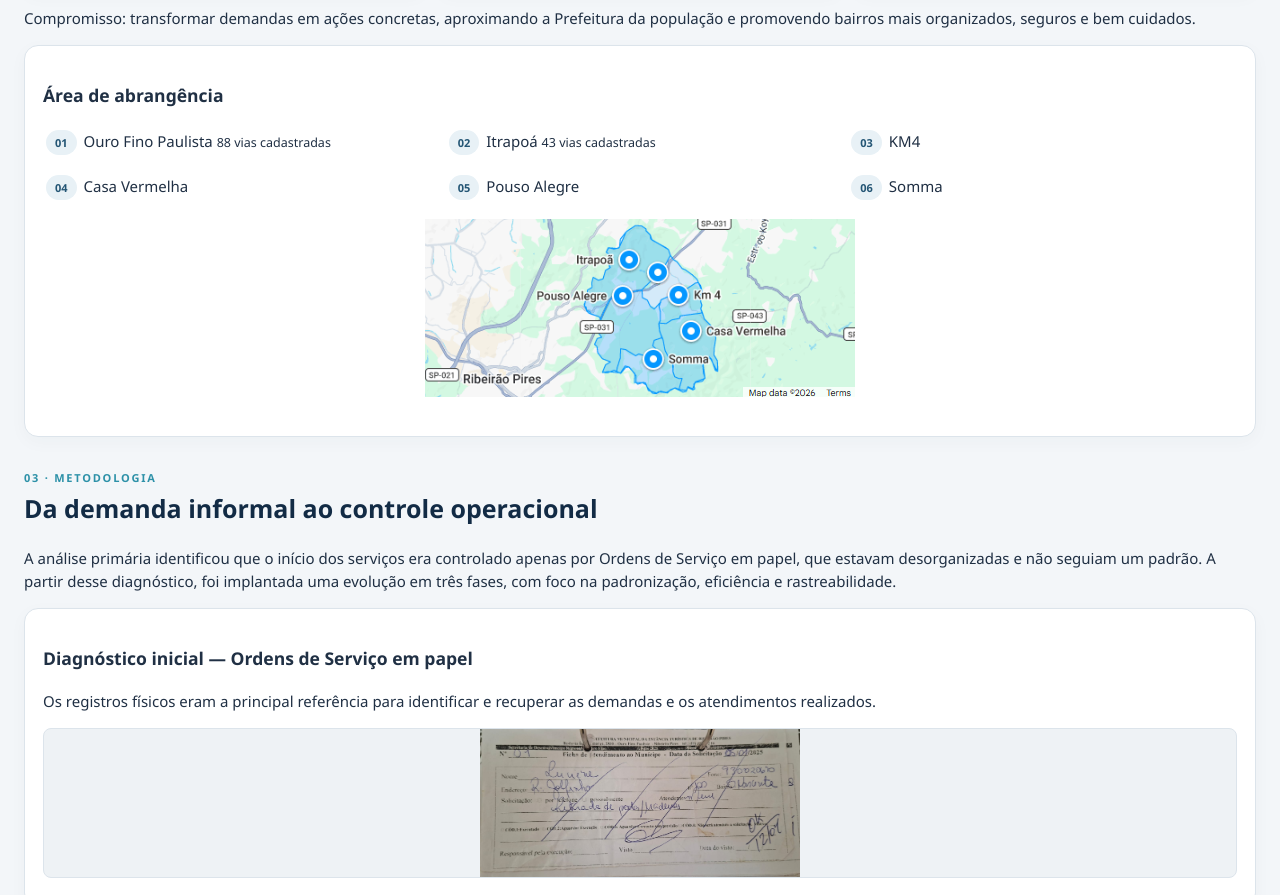
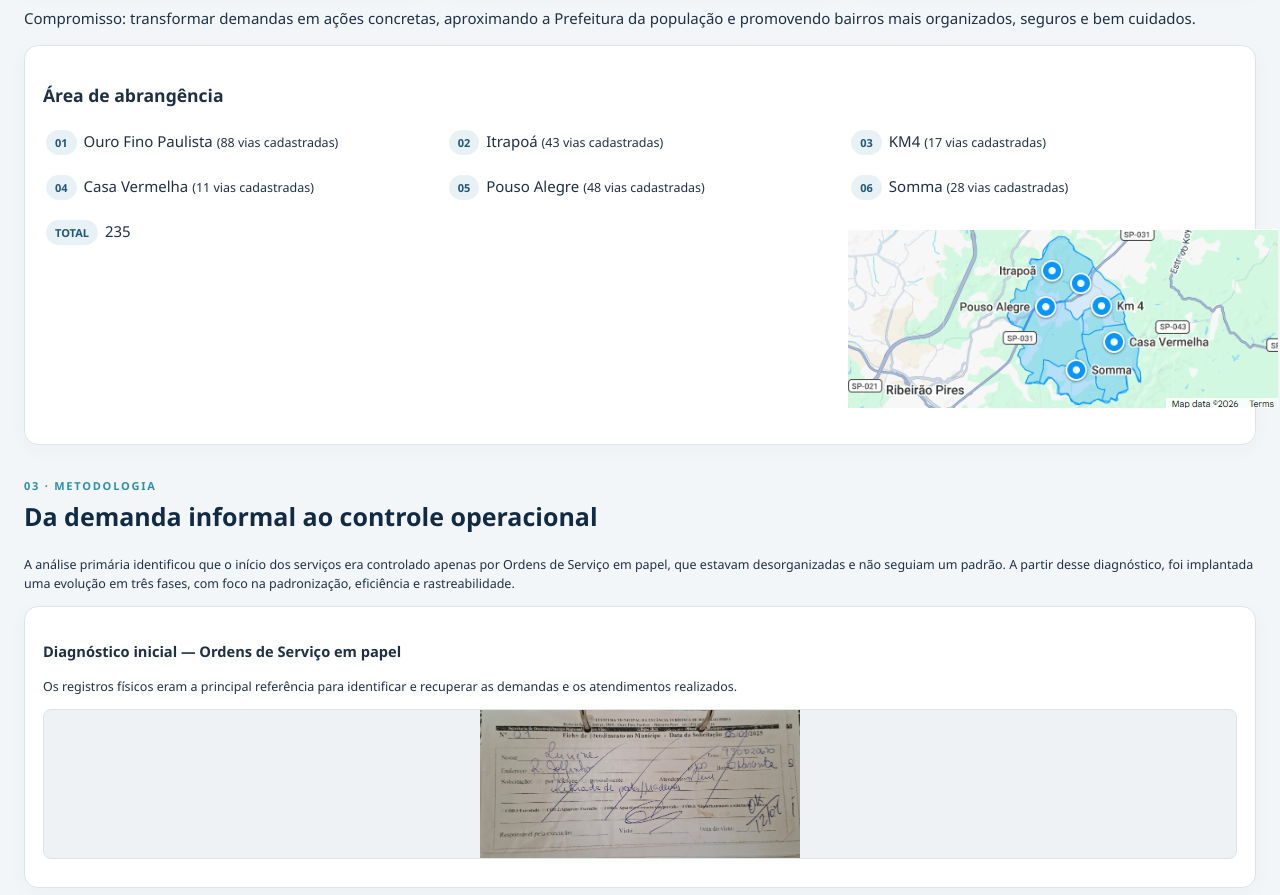
Before and after one commit to maparibeiraopires-source/APRESENTACAO_2026, a plain HTML site: page index.html in a window 1280 px wide. Shown: the part 1180-2075 px from the top of the page. Drawn offline with Linux system fonts and the light colour scheme.

Commit message:
Update index.html

```diff
--- a/index.html
+++ b/index.html
@@ -72,8 +72,9 @@ footer{background:var(--navy);color:#dce8f1;text-align:center;padding:20px;borde
  <p>Compromisso: transformar demandas em ações concretas, aproximando a Prefeitura da população e promovendo bairros mais organizados, seguros e bem cuidados.</p>
  <div class="panel"><h3>Área de abrangência</h3>
   <div class="grid three">
-   <div><span class="pill">01</span> Ouro Fino Paulista <small>88 vias cadastradas</small></div><div><span class="pill">02</span> Itrapoá <small>43 vias cadastradas</small></div><div><span class="pill">03</span> KM4</div>
-   <div><span class="pill">04</span> Casa Vermelha</div><div><span class="pill">05</span> Pouso Alegre</div><div><span class="pill">06</span> Somma</div>
+   <div><span class="pill">01</span> Ouro Fino Paulista <small>(88 vias cadastradas)</small></div><div><span class="pill">02</span> Itrapoá <small>(43 vias cadastradas)</small></div><div><span class="pill">03</span> KM4 <small>(17 vias cadastradas)</small></div>
+   <div><span class="pill">04</span> Casa Vermelha <small>(11 vias cadastradas)</small></div><div><span class="pill">05</span> Pouso Alegre <small>(48 vias cadastradas)</small></div><div><span class="pill">06</span> Somma <small>(28 vias cadastradas)</small></div>
+  <div><span class="pill">TOTAL</span> 235 <small></div><div><span></span>
   </div>
 
  <p><center><img src="mapa 01.png"></img></center></p>
```
